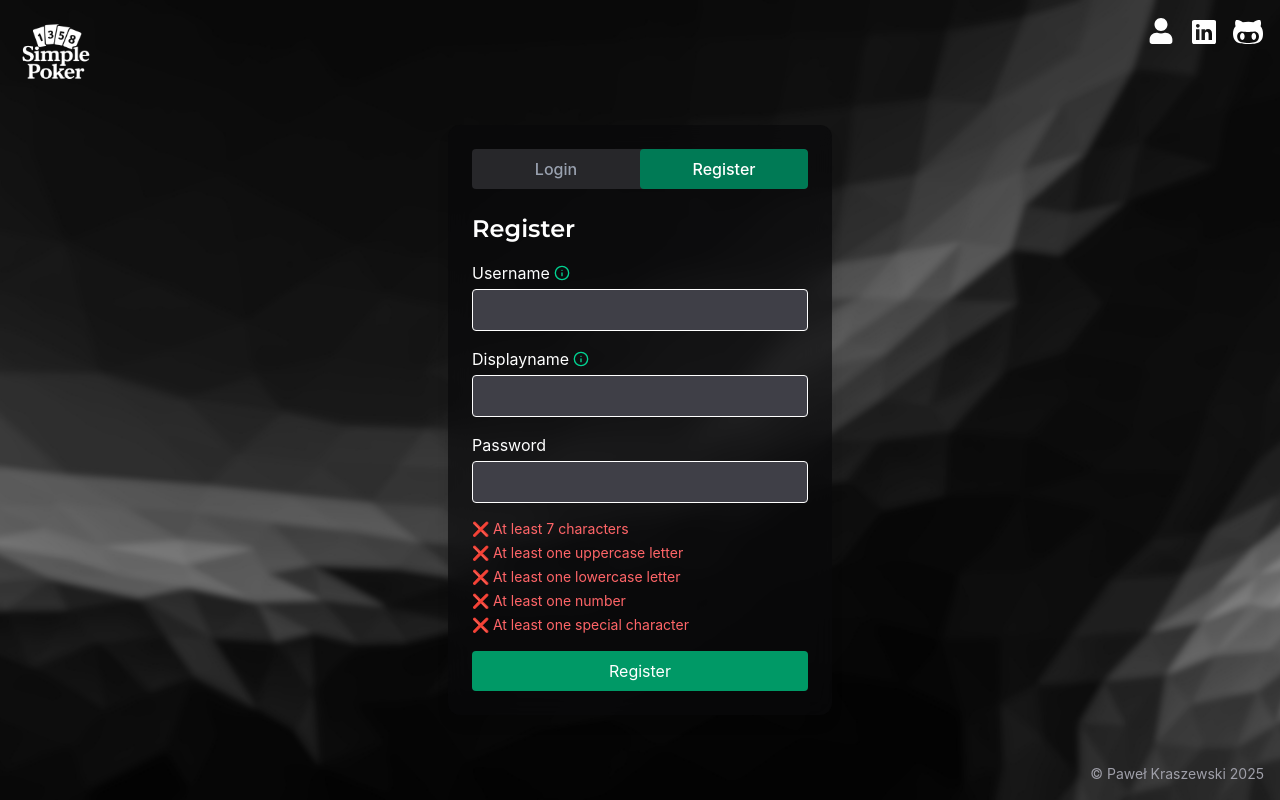
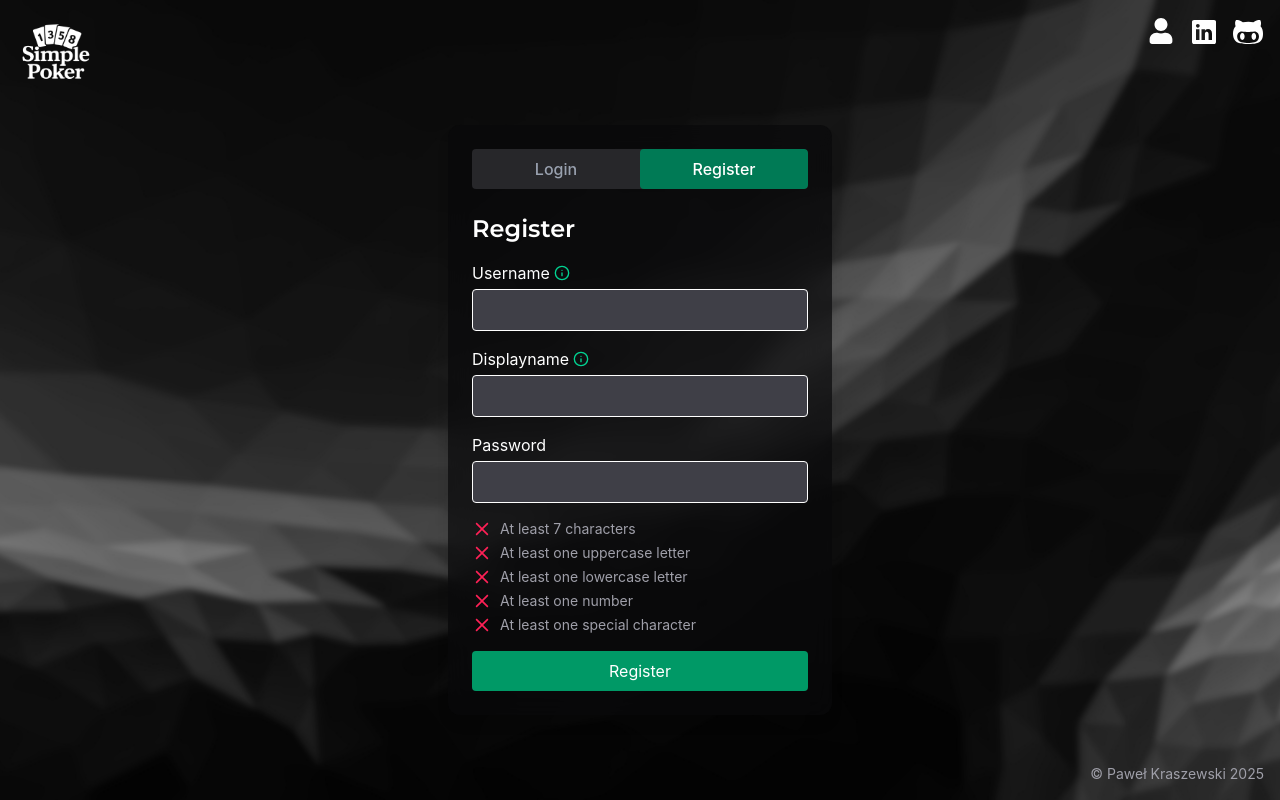
Before and after one commit to nestrockx/simple_planning_poker_frontend, a React (Vite) app: page /login in a window 1280 px wide. Both pictures are taken after a click on the button "Register". Built offline with nearby package versions, Linux system fonts and the light colour scheme; no server answers.

Commit message:
Improve register password design

```diff
--- a/src/pages/Auth.tsx
+++ b/src/pages/Auth.tsx
@@ -5,6 +5,8 @@ import AccountDropdown from '../components/AccountDropdown'
 import ReturnHome from '../components/ReturnHome'
 import request from '../api/request'
 import LoadingSpinnerEmerald from '../components/LoadingSpinnerEmerald'
+import { CgClose } from 'react-icons/cg'
+import { IoIosCheckmarkCircle } from 'react-icons/io'
 import '@fontsource/montserrat/600.css'
 
 const Auth: React.FC = () => {
@@ -212,46 +214,70 @@ const Auth: React.FC = () => {
           {activeTab === 'register' && !registered && !requesting && (
             <ul className="mt-2 mb-4 space-y-1 text-sm text-white">
               <li
-                className={
-                  passwordValidation.length ? 'text-green-400' : 'text-red-400'
-                }
+                className={`flex gap-2 ${
+                  passwordValidation.length ? 'text-green-400' : 'text-zinc-400'
+                }`}
               >
-                {passwordValidation.length ? '✅' : '❌'} At least 7 characters
+                {passwordValidation.length ? (
+                  <IoIosCheckmarkCircle size={20} />
+                ) : (
+                  <CgClose className="text-rose-500" size={20} />
+                )}
+                At least 7 characters
               </li>
               <li
-                className={
+                className={`flex gap-2 ${
                   passwordValidation.uppercase
                     ? 'text-green-400'
-                    : 'text-red-400'
-                }
+                    : 'text-zinc-400'
+                }`}
               >
-                {passwordValidation.uppercase ? '✅' : '❌'} At least one
-                uppercase letter
+                {passwordValidation.uppercase ? (
+                  <IoIosCheckmarkCircle size={20} />
+                ) : (
+                  <CgClose className="text-rose-500" size={20} />
+                )}
+                At least one uppercase letter
               </li>
               <li
-                className={
+                className={`flex gap-2 ${
                   passwordValidation.lowercase
                     ? 'text-green-400'
-                    : 'text-red-400'
-                }
+                    : 'text-zinc-400'
+                }`}
               >
-                {passwordValidation.lowercase ? '✅' : '❌'} At least one
-                lowercase letter
+                {passwordValidation.lowercase ? (
+                  <IoIosCheckmarkCircle size={20} />
+                ) : (
+                  <CgClose className="text-rose-500" size={20} />
+                )}
+                At least one lowercase letter
               </li>
               <li
-                className={
-                  passwordValidation.number ? 'text-green-400' : 'text-red-400'
-                }
+                className={`flex gap-2 ${
+                  passwordValidation.number ? 'text-green-400' : 'text-zinc-400'
+                }`}
               >
-                {passwordValidation.number ? '✅' : '❌'} At least one number
+                {passwordValidation.number ? (
+                  <IoIosCheckmarkCircle size={20} />
+                ) : (
+                  <CgClose className="text-rose-500" size={20} />
+                )}
+                At least one number
               </li>
               <li
-                className={
-                  passwordValidation.special ? 'text-green-400' : 'text-red-400'
-                }
+                className={`flex gap-2 ${
+                  passwordValidation.special
+                    ? 'text-green-400'
+                    : 'text-zinc-400'
+                }`}
               >
-                {passwordValidation.special ? '✅' : '❌'} At least one special
-                character
+                {passwordValidation.special ? (
+                  <IoIosCheckmarkCircle size={20} />
+                ) : (
+                  <CgClose className="text-rose-500" size={20} />
+                )}
+                At least one special character
               </li>
             </ul>
           )}
```
